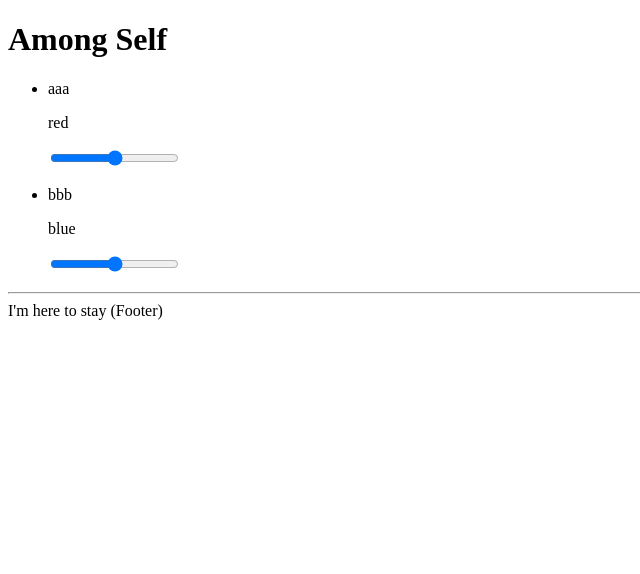
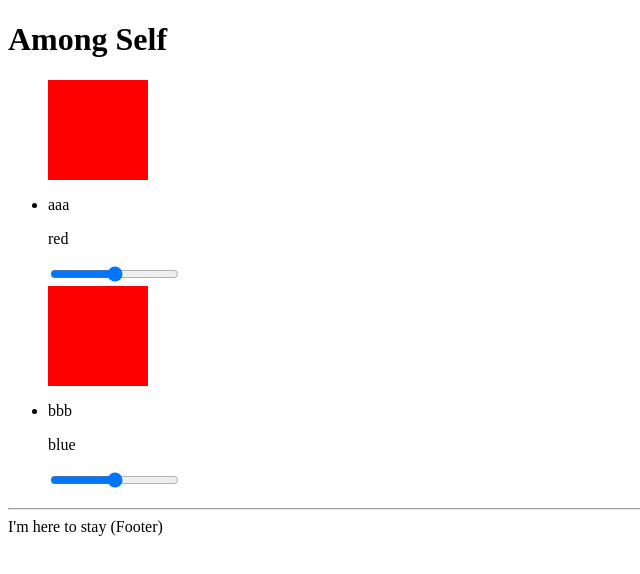
Before and after one commit to yensaki/among-self, a Next.js app: page / in a window 1280 px wide. Shown: the top 574 px of the page, without its empty margins (0-640 px from the left). Built offline with nearby package versions, Linux system fonts and the light colour scheme.

Commit message:
Square components:w

```diff
--- a/components/Crew.tsx
+++ b/components/Crew.tsx
@@ -1,4 +1,5 @@
 import * as React from 'react'
+import styled from 'styled-components'
 
 enum Mark {
     Crewmate = 'crewmate',
@@ -14,7 +15,8 @@ type Props = {
 
 const Crew = ({color, name, mark}: Props) => (
     <li>
-        <div>
+        <Container >
+            <Square color={color}></Square>
             <p>{name}</p>
             {color}
             <p>
@@ -23,8 +25,20 @@ const Crew = ({color, name, mark}: Props) => (
             <div>
                 <input type="range" />
             </div>
-        </div>
+        </Container>
     </li>
 )
 
+type SquareProps = {
+    color: string
+}
+const Container = styled.div`
+`
+
+const Square = styled.div<SquareProps>`
+    width: 100px;
+    height: 100px;
+    background-color: red;
+`
+
 export default Crew
```
